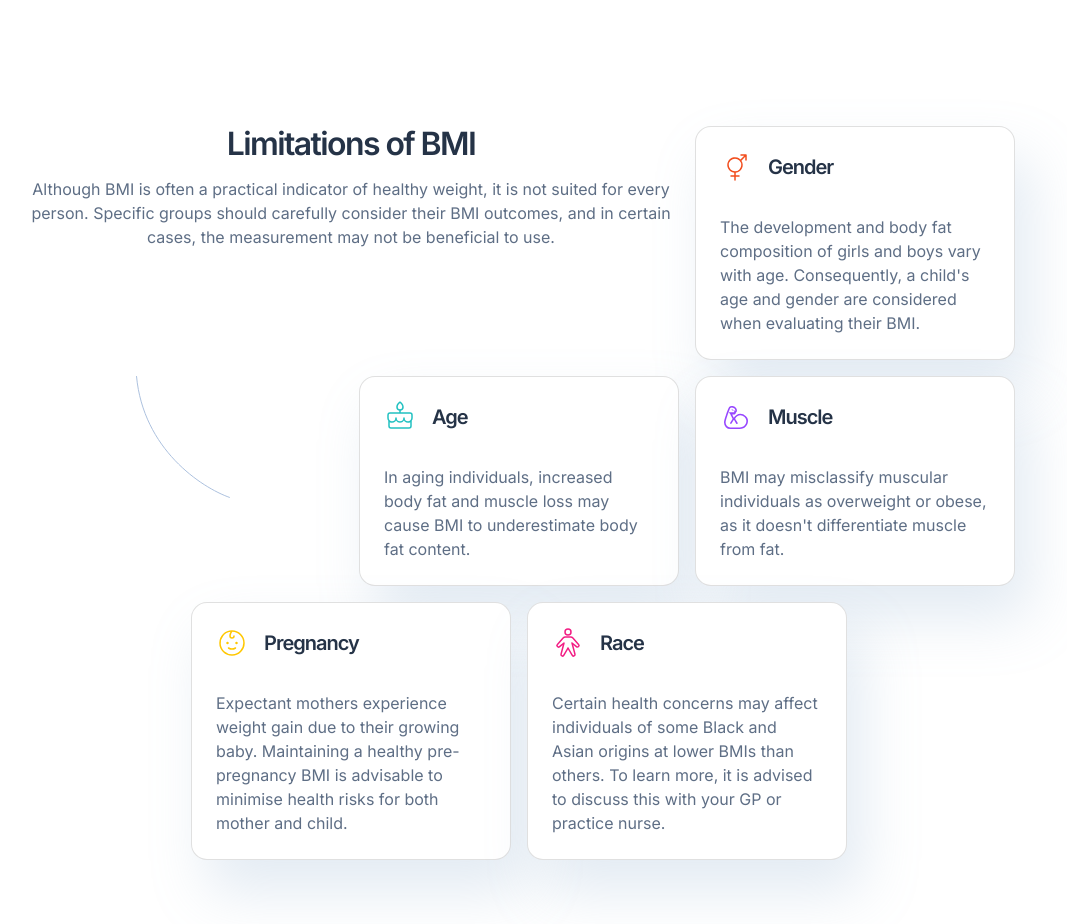
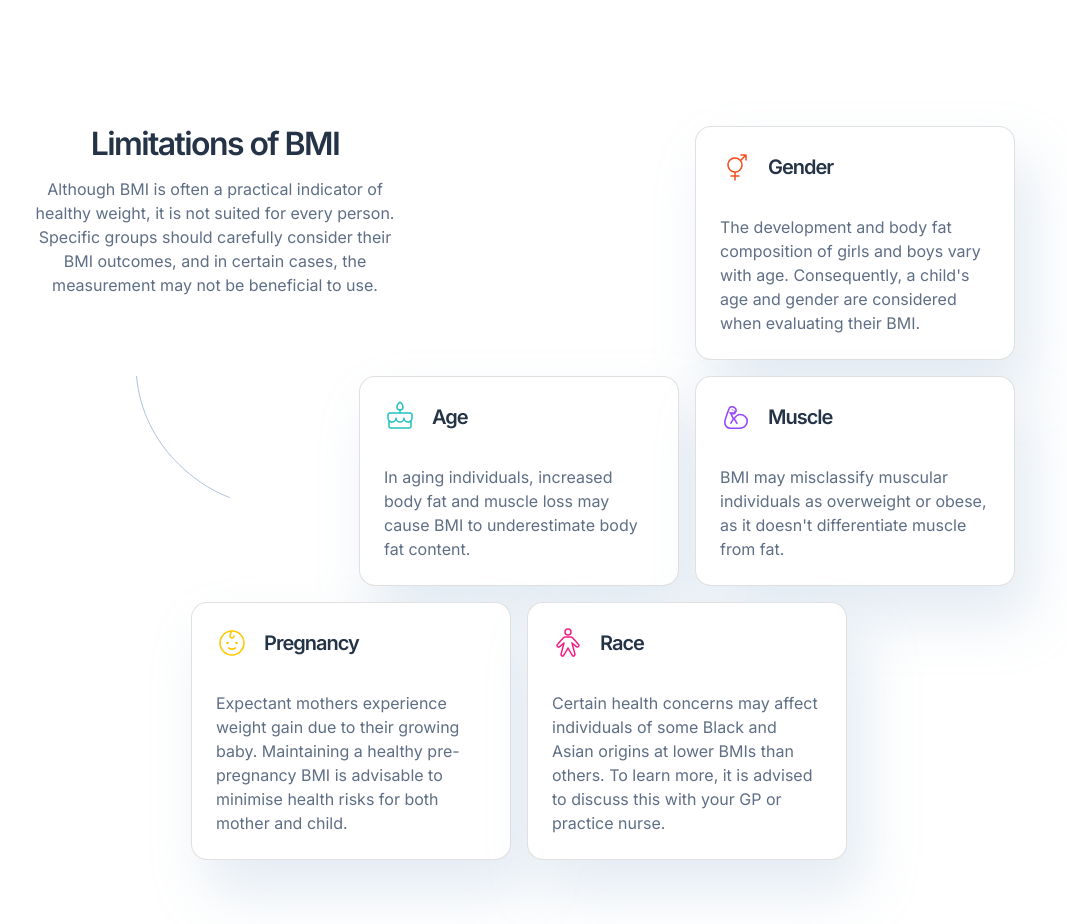
Before and after one commit to haipinggong/bmi-calculator, a React (Vite) app: page / in a window 1280 px wide. Shown: the part 1420-2344 px from the top of the page, without its empty margins (121-1188 px from the left). Built offline with nearby package versions, Linux system fonts and the light colour scheme.

Commit message:
Set the max width for limit title

```diff
--- a/src/components/Limits/Limits.styles.ts
+++ b/src/components/Limits/Limits.styles.ts
@@ -56,6 +56,9 @@ export const styles: Record<string, SxProps<Theme>> = {
     [theme.breakpoints.up("sm")]: {
       gridColumn: "span 4",
     },
+    [theme.breakpoints.up("lg")]: {
+      maxWidth: "30vw",
+    },
   }),
   title: {
     textAlign: "center",
```
